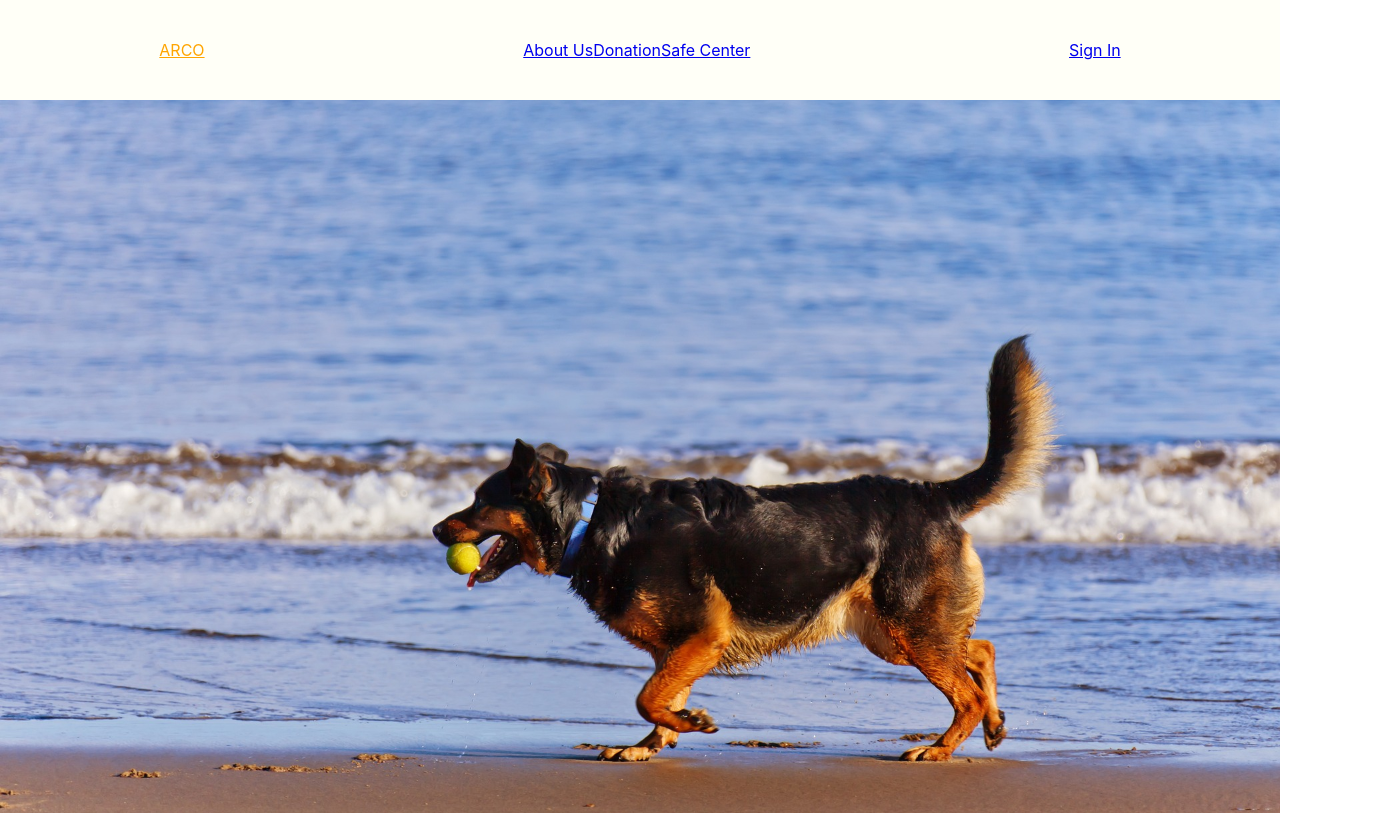
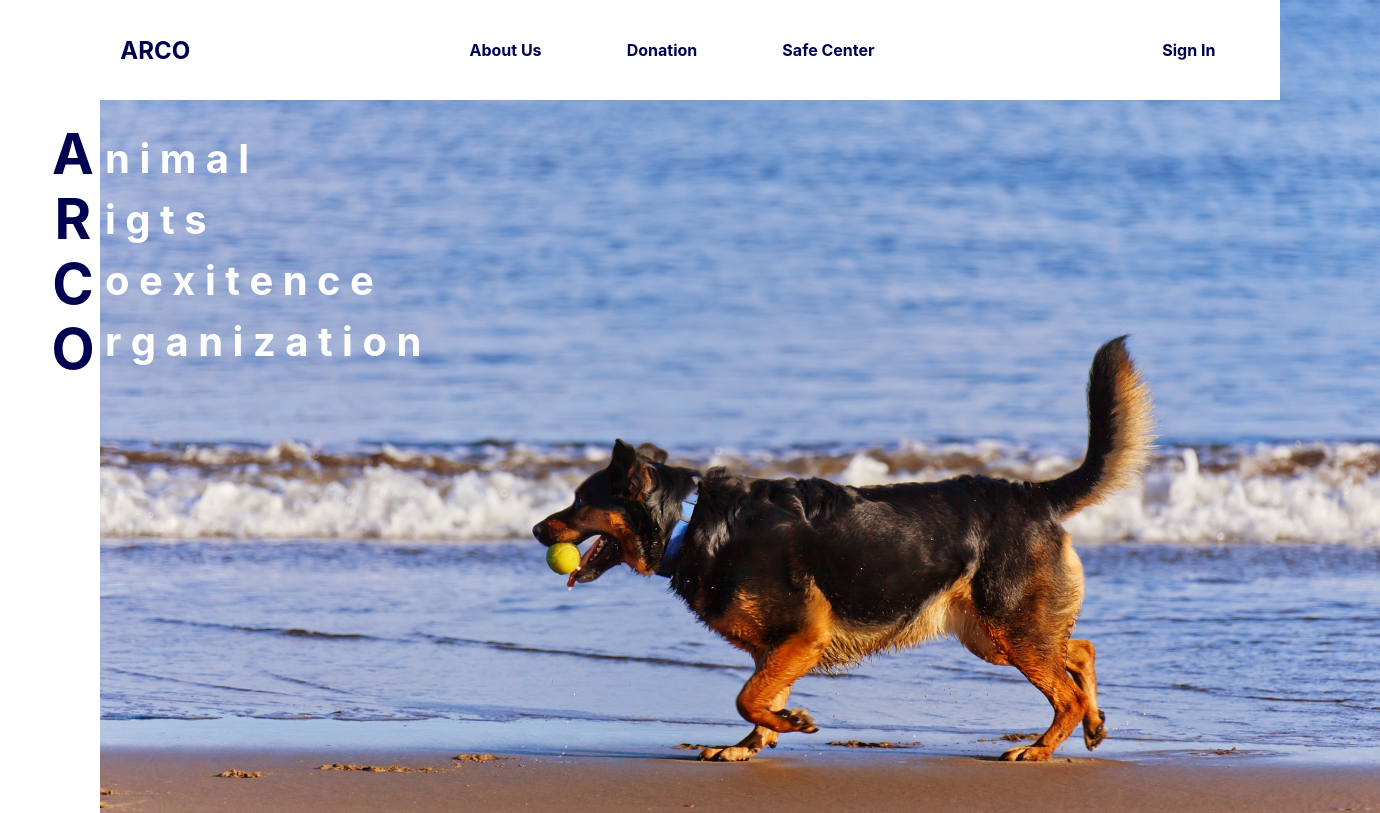
Before and after one commit to sjerry-kim/Portfolio_Academy_ARCO, a React (Create React App) app in the folder project-arco/: page / in a window 1280 px wide. Shown: the top 813 px of the page, 1380 px wide, since content can reach past the window. Built offline with nearby package versions, Linux system fonts and the light colour scheme.

Commit message:
221027_1st_Commit

```diff
--- a/project-arco/src/App.css
+++ b/project-arco/src/App.css
@@ -39,6 +39,10 @@
 
 /* 여기서부터*/
 
+body{
+  background-color: #ffffff;
+}
+
 .glb-header{
   display: flex;
   justify-content: space-around;
@@ -46,7 +50,24 @@
   width: 100%;
   height: 100px;
   position: fixed;
-  background-color: #fffff7;
+  background-color: #ffffff;
+}
+
+.glb-title{
+  width: 15%;
+  margin-left: 5%;
+}
+
+.glb-title a{
+  padding-left: 0;
+}
+
+.glb-nav{
+  width :70%;
+}
+
+.glb-login{
+  width: 15%;
 }
 
 .home-body{
@@ -56,13 +77,58 @@
   background-size:cover;
   background-attachment: fixed;
   background-position: center;
+  margin-left: 100px;
+}
+
+.big-title-capital{
+  position: fixed;
+  top: 110px;
+  left: 20px;
+  width: 70px;
+  height: 210px;
+  padding-top: 10px;
+  margin-left: 18px;
+  display: flex;
+  flex-direction: column;
+  align-content: center;
+}
+
+.big-title-capital h1{
+  margin: 0 0 0 0 ;
+  padding: 0px 0px 0px 0px;
+  height: 65px;
+  font-size: 3.5em;
+  color: #000051;
+}
+
+.big-title-small{
+  position: fixed;
+  top: 110px;
+  left: 20px;
+  width: 400px;
+  height: 210px;
+  padding-top: 12px;
+  margin-left: 70px;
+  display: flex;
+  flex-direction: column;
+  align-items:flex-start;
+}
+
+.big-title-small h1{
+  margin: 0 0 0 15px ;
+  padding: 12px 0px 0px 0px;
+  height: 65px;
+  font-size: 2.5em;
+  color: #ffffff;
 }
 
 .home-main{
   width: 75%;
   height: 2000px;
-  background-color: #fffff7;
+  background-color: #ffffff;
   position: absolute; top: 1000px;
+  margin-left: -100px;
+  z-index: 500;
 }
 
 /*
@@ -80,24 +146,25 @@
 }
 */
 
-#delete{
-  display: none;
-}
-
 .side-header{
   width: 25%;
-  height: 970px;
+  height: 100%;
   position: fixed;
   top: 0px;
   right: 0px;
   background: url(./img/main_nav_m3.jpg);
   background-size: cover;
   background-attachment: fixed;
-  background-position: top;
-  display: flex;
+  background-position: top right;
+  display: none;
   flex-direction: column;
   justify-content: space-between;
-  animation: fadein 2s;
+  animation: fadein 1s;
+  z-index: 501;
+}
+
+.delete{
+  display: none;
 }
 
 @keyframes fadein{
@@ -105,7 +172,29 @@
   to{ opacity: 1;}
 }
 
-.side-header .side-title{
-  margin: 50px 190px 0 0px;
-  font-size: 2.4em;
+@keyframes fadeout{
+  from{ opacity: 1;}
+  to{ opacity: 0;}
 }
+
+.side-title{
+  width: 100%;
+  height: 15%;
+  padding: 0;
+  display: flex;
+  justify-content: flex-start;
+  margin: 15% 0 0 10%;
+  font-size: 2em;
+}
+
+.side-nav{
+  height: 70%;
+  display: flex;
+  flex-direction: column;
+  justify-content: center;
+  font-size: 1.2em;
+}
+
+.side-login{
+  height: 15%;
+}
--- a/project-arco/src/components/Navbar.jsx
+++ b/project-arco/src/components/Navbar.jsx
@@ -1,4 +1,4 @@
-import { NavLink, Outlet } from "react-router-dom";
+import { NavLink, Outlet, Link } from "react-router-dom";
 import About from "../page/About";
 import Donation from "../page/Donation";
 import Home from "../page/Home";
@@ -6,24 +6,30 @@ import SafeCenter from "../page/SafeCenter";
 import Login from "../page/Login";
 
 const Navbar = () => {
-  const activeStyle = {color: "orange"}
+  const activeStyle = {color: "#e64a19"}
 
   return (
     <div className="glb-header" >
       <div className="glb-title">
-        <NavLink to='/' element={<Home />}
-        style={ ({isActive})=> isActive ? activeStyle : undefined }
-        end>
+        <Link to='/' element={<Home />}
+        style={{ textDecoration: 'none', fontSize: '1.5em', fontWeight: 'bold' , color: '#000051'}}>
           ARCO
-        </NavLink>
+        </Link>
       </div>
       <nav className="glb-nav">
-        <NavLink to='/about' element={<About />}>About Us</NavLink>
-        <NavLink to='/donation' element={<Donation />}>Donation</NavLink>
-        <NavLink to='/safecenter' element={<SafeCenter />}>Safe Center</NavLink>
+        <NavLink to='/about' element={<About />}
+        style={{ textDecoration: 'none' , fontWeight: 'bold', paddingLeft: '5%' , paddingRight: '5%', color: '#000051'}}
+        >About Us</NavLink>
+        <NavLink to='/donation' element={<Donation />}
+        style={{ textDecoration: 'none' , fontWeight: 'bold' , paddingLeft: '5%', paddingRight: '5%', color: '#000051' }}
+        >Donation</NavLink>
+        <NavLink to='/safecenter' element={<SafeCenter />}
+        style={{ textDecoration: 'none' , fontWeight: 'bold' , paddingLeft: '5%', paddingRight: '5%', color: '#000051' }}
+        >Safe Center</NavLink>
       </nav>
       <div className="glb-login">
-        <NavLink to='/login' element={<Login />}>Sign In</NavLink>
+        <NavLink to='/login' element={<Login />}
+        style={{ textDecoration: 'none' , fontWeight: 'bold', color: '#000051'}}>Sign In</NavLink>
       </div>
     </div>
   );
--- a/project-arco/src/page/Home.jsx
+++ b/project-arco/src/page/Home.jsx
@@ -30,30 +30,53 @@ const Home = () => {
         let percentage = (curreY/totalY)*100;
 
         if (percentage>=40){
-          document.querySelector("#delete").style.display = "flex";
+          document.querySelector(".side-header").style.display = "flex";
+          document.querySelector(".side-header").style.animation = "fadein 2s";
         }else{
-          document.querySelector("#delete").style.display = "none";
+          document.querySelector(".side-header").style.animation = "fadeout 2s";
+          document.querySelector(".side-header").style.display = "none";
         }
       }
 
 
   return (
     <body className="home-body">
+      <div className="big-title-capital">
+        <h1>A</h1>
+        <h1>R</h1>
+        <h1>C</h1>
+        <h1>O</h1>
+      </div>
+      <div className="big-title-small">
+        <h1>n i m a l</h1>
+        <h1>i g t s</h1>
+        <h1>o e x i t e n c e</h1>
+        <h1>r g a n i z a t i o n</h1>
+      </div>
+      <div className="side-header delete" >
+        <div className="side-title">
+          <NavLink to='/' element={<Home />}
+          style={{ textDecoration: 'none' , fontWeight: 'bold', color: '#e64a19'}}>ARCO</NavLink>
+        </div>
+        <nav className="side-nav">
+          <NavLink to='/about' element={<About />}
+          style={{ textDecoration: 'none' , margin: '8px', color: '#ffffff'}}
+          >About Us</NavLink>
+          <NavLink to='/donation' element={<Donation />}
+          style={{ textDecoration: 'none' , margin: '8px', color: '#ffffff'}}
+          >Donation</NavLink>
+          <NavLink to='/safecenter' element={<SafeCenter />}
+          style={{ textDecoration: 'none' , margin: '8px', color: '#ffffff'}}
+          >Safe Center</NavLink>
+        </nav>
+        <div className="side-login">
+          <NavLink to='/login' element={<Login />}
+          style={{ textDecoration: 'none', color: '#ffffff'}}
+          >Sign In</NavLink>
+        </div>
+      </div>
       <main className="home-main">
       </main>
-      <div className="side-header" id="delete" >
-        <div className="side-title">
-          <NavLink to='/' element={<Home />}>ARCO</NavLink>
-        </div>
-        <nav className="side-nav">
-          <NavLink to='/about' element={<About />}>About Us</NavLink>
-          <NavLink to='/donation' element={<Donation />}>Donation</NavLink>
-          <NavLink to='/safecenter' element={<SafeCenter />}>Safe Center</NavLink>
-        </nav>
-        <div className="side-login">
-          <NavLink to='/login' element={<Login />}>Sign In</NavLink>
-        </div>
-      </div>
     </body>
   );
 }
```
